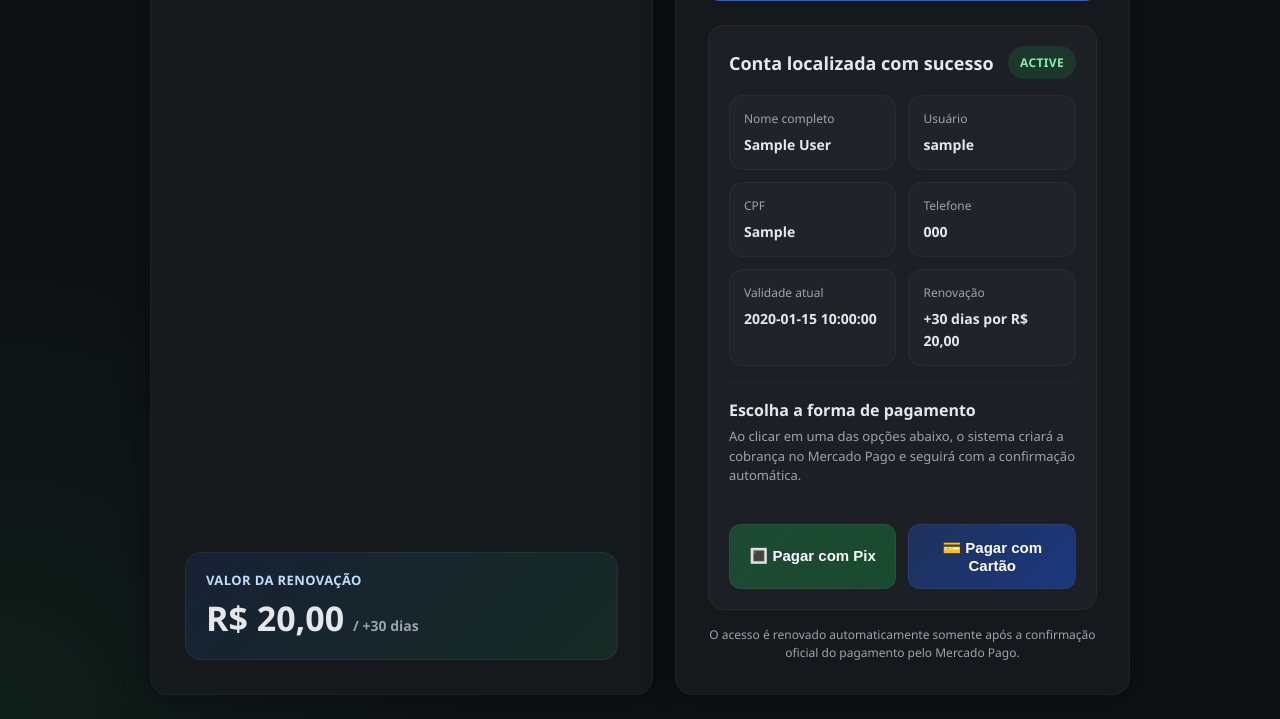
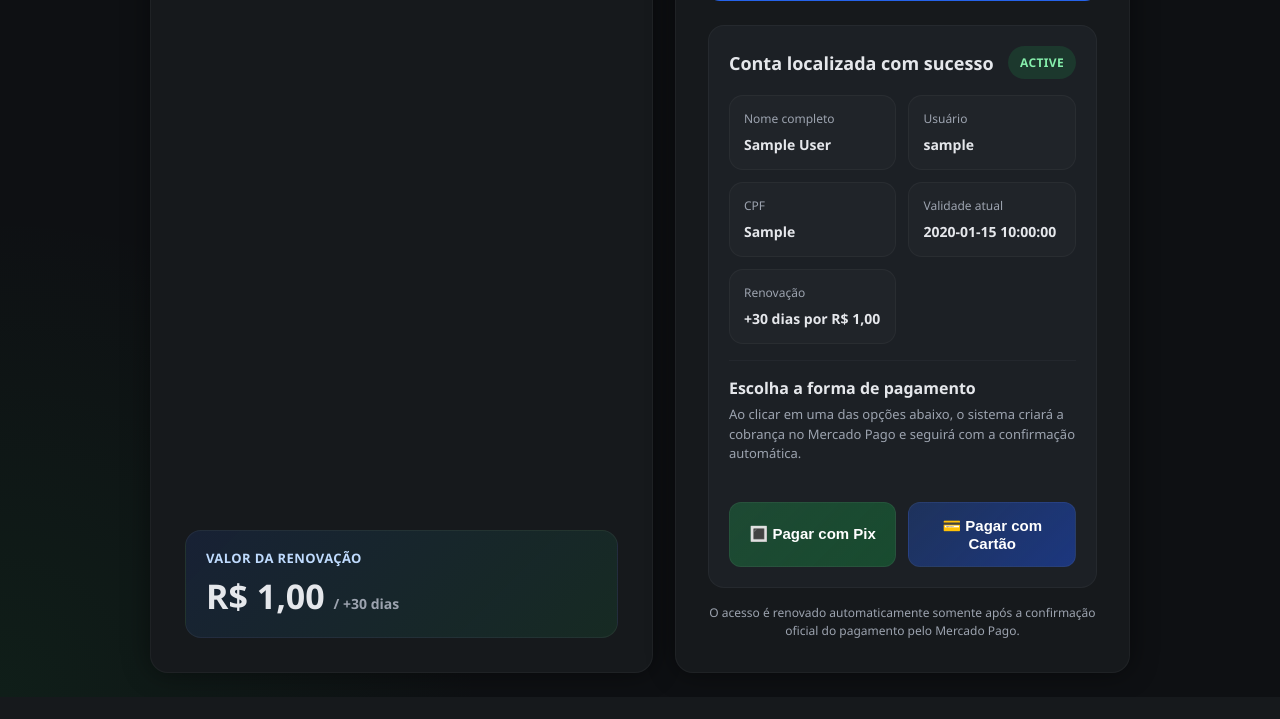
Before and after one commit to vinici459/botsmartpro, a FastAPI app: template templates/renew_payment.html in a window 1280 px wide. Shown: the part 755-1474 px from the top of the page. After the commit the page ends 1433 px from the top, so only its background shows below. Run offline with FastAPI, Linux system fonts and the light colour scheme; the template is opened without the code that fills it: most values are stand-ins (such as "Sample title", 1, 10 or a date in 2020); some libraries are stand-ins or nearby versions.

```diff
--- a/server.py
+++ b/server.py
@@ -468,7 +468,7 @@ def renovar_criar_pagamento(
         )
 
     payment_data = {
-        "transaction_amount": 20.0,
+        "transaction_amount": 1.0,
         "description": f"Renovacao Bot Smart Pro - {user.user}",
         "payment_method_id": "pix",
         "payer": {
--- a/templates/renew_payment.html
+++ b/templates/renew_payment.html
@@ -428,7 +428,7 @@
 
         <div class="price-box">
           <div class="price-label">Valor da renovação</div>
-          <div class="price">R$ 20,00 <small>/ +30 dias</small></div>
+          <div class="price">R$ 1,00 <small>/ +30 dias</small></div>
         </div>
       </div>
     </section>
@@ -519,10 +519,6 @@
                 <strong>{{ account.cpf_masked }}</strong>
               </div>
 
-              <div class="info-box">
-                <small>Telefone</small>
-                <strong>{{ account.phone or 'Não informado' }}</strong>
-              </div>
 
               <div class="info-box">
                 <small>Validade atual</small>
@@ -531,7 +527,7 @@
 
               <div class="info-box">
                 <small>Renovação</small>
-                <strong>+30 dias por R$ 20,00</strong>
+                <strong>+30 dias por R$ 1,00</strong>
               </div>
             </div>
 
@@ -671,14 +667,32 @@
             }
 
             if (data.approved) {
-            stopped = true;
-            if (autoStatus) {
-                autoStatus.textContent = "Pagamento aprovado! Atualizando a página...";
-            }
-            setTimeout(() => {
-                window.location.reload();
-            }, 1200);
-            return;
+                stopped = true;
+
+                if (qrContainer) {
+                    qrContainer.innerHTML = `
+                        <div style="margin-top:20px; text-align:center; color:#86efac;">
+                            <h3>Pagamento aprovado com sucesso ✅</h3>
+                            <p>Seu acesso foi renovado por mais 30 dias.</p>
+                        </div>
+                    `;
+                }
+
+                const confirmForm = document.querySelector('form[action="/renovar/confirmar-pagamento"]');
+                if (confirmForm) {
+                    confirmForm.style.display = "none";
+                }
+
+                if (autoStatus) {
+                    autoStatus.textContent = "Pagamento aprovado! Atualizando os dados da conta...";
+                    autoStatus.style.color = "#86efac";
+                }
+
+                setTimeout(() => {
+                    window.location.href = `/renovar?cpf=${encodeURIComponent(cpf)}&paid=1`;
+                }, 1500);
+
+                return;
             }
 
             if (autoStatus) {
```
